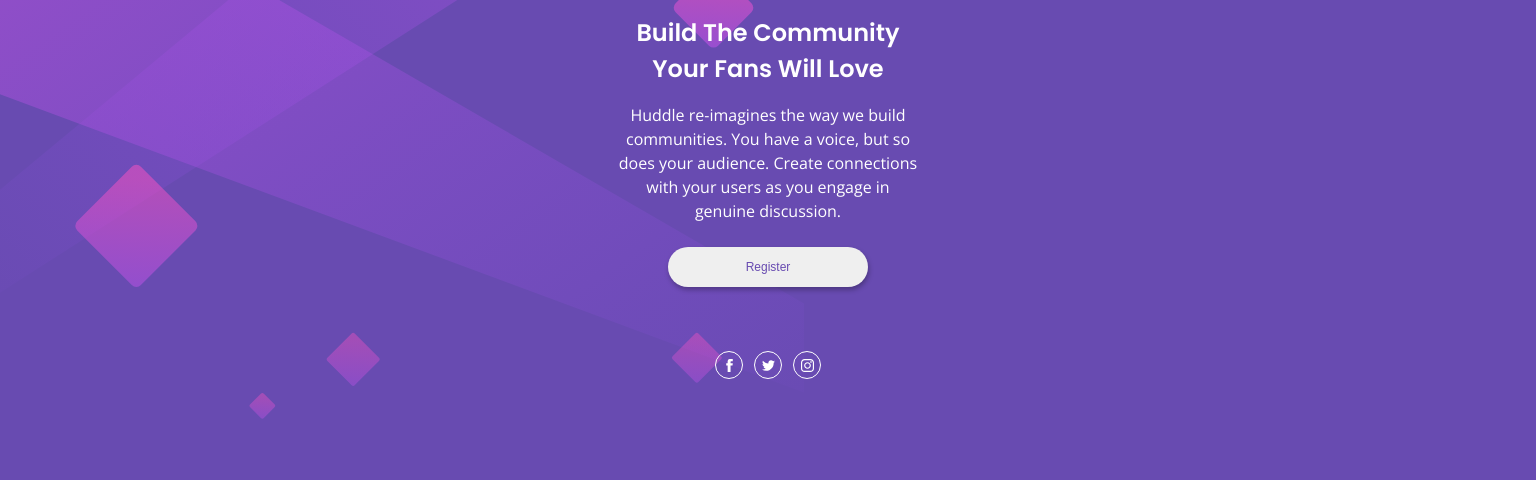
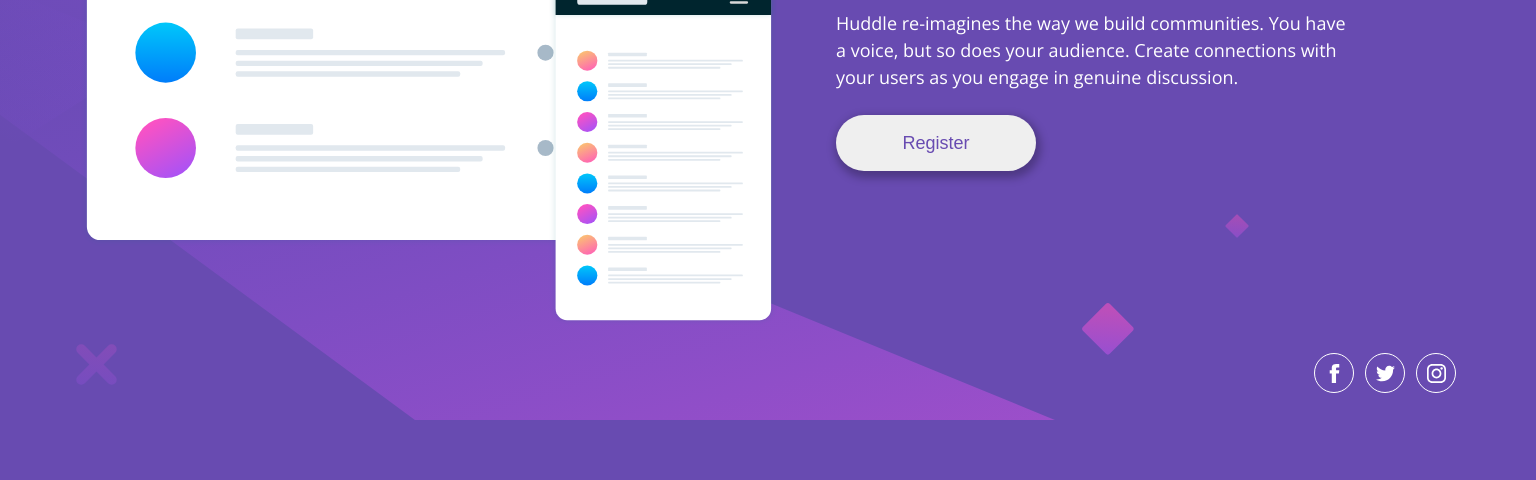
Before and after one commit to Tkharkhelauri/Huddle, a plain HTML site: page index.html in a window 1536 px wide. Shown: the part 380-860 px from the top of the page. Before the commit the page ends 800 px from the top, so only its background shows below. Drawn offline with nearby package versions, Linux system fonts and the light colour scheme.

Commit message:
add desktop version and hovers

```diff
--- a/index.html
+++ b/index.html
@@ -22,12 +22,12 @@
         </div>
     </div>
     <footer>
-        <div class="fb-icon">
+        <div class="svg-circle">
             <svg fill="#ffffff" height="200px" width="200px" version="1.1" id="Capa_1" xmlns="http://www.w3.org/2000/svg" xmlns:xlink="http://www.w3.org/1999/xlink" viewBox="0 0 23.101 23.101" xml:space="preserve"><g id="SVGRepo_bgCarrier" stroke-width="0"></g><g id="SVGRepo_tracerCarrier" stroke-linecap="round" stroke-linejoin="round"></g><g id="SVGRepo_iconCarrier"> <g> <path d="M8.258,4.458c0-0.144,0.02-0.455,0.06-0.931c0.043-0.477,0.223-0.976,0.546-1.5c0.32-0.522,0.839-0.991,1.561-1.406 C11.144,0.208,12.183,0,13.539,0h3.82v4.163h-2.797c-0.277,0-0.535,0.104-0.768,0.309c-0.231,0.205-0.35,0.4-0.35,0.581v2.59h3.914 c-0.041,0.507-0.086,1-0.138,1.476l-0.155,1.258c-0.062,0.425-0.125,0.819-0.187,1.182h-3.462v11.542H8.258V11.558H5.742V7.643 h2.516V4.458z"></path> <g> </g> <g> </g> <g> </g> <g> </g> <g> </g> <g> </g> <g> </g> <g> </g> <g> </g> <g> </g> <g> </g> <g> </g> <g> </g> <g> </g> <g> </g> </g> </g></svg>        </div>
-        <div class="twitter-icon">
+        <div class="svg-circle">
             <svg fill="#ffffff" version="1.1" id="Capa_1" xmlns="http://www.w3.org/2000/svg" xmlns:xlink="http://www.w3.org/1999/xlink" viewBox="0 0 33.88 33.88" xml:space="preserve"><g id="SVGRepo_bgCarrier" stroke-width="0"></g><g id="SVGRepo_tracerCarrier" stroke-linecap="round" stroke-linejoin="round"></g><g id="SVGRepo_iconCarrier"> <g> <path d="M30.414,10.031c0.014,0.297,0.021,0.595,0.021,0.897c0,9.187-6.992,19.779-19.779,19.779c-3.928,0-7.58-1.149-10.657-3.123 c0.546,0.063,1.099,0.095,1.658,0.095c3.26,0,6.254-1.107,8.632-2.974c-3.039-0.058-5.607-2.065-6.491-4.828 c0.424,0.082,0.858,0.125,1.308,0.125c0.635,0,1.248-0.084,1.83-0.244c-3.177-0.639-5.576-3.448-5.576-6.815 c0-0.029,0-0.058,0-0.087c0.939,0.521,2.01,0.833,3.15,0.869C2.646,12.48,1.419,10.35,1.419,7.938c0-1.274,0.343-2.467,0.94-3.495 c3.427,4.206,8.552,6.973,14.327,7.263c-0.117-0.509-0.18-1.038-0.18-1.584c0-3.838,3.112-6.949,6.953-6.949 c1.998,0,3.805,0.844,5.07,2.192c1.582-0.311,3.072-0.89,4.416-1.686c-0.521,1.624-1.621,2.986-3.057,3.844 c1.406-0.166,2.746-0.54,3.991-1.092C32.949,7.826,31.771,9.05,30.414,10.031z"></path> </g> </g></svg>
         </div>
-        <div class="instagram-icon">
+        <div class="svg-circle">
             <svg fill="#ffffff" version="1.1" id="Layer_1" xmlns="http://www.w3.org/2000/svg" xmlns:xlink="http://www.w3.org/1999/xlink" viewBox="0 0 169.063 169.063" xml:space="preserve"><g id="SVGRepo_bgCarrier" stroke-width="0"></g><g id="SVGRepo_tracerCarrier" stroke-linecap="round" stroke-linejoin="round"></g><g id="SVGRepo_iconCarrier"> <g> <path d="M122.406,0H46.654C20.929,0,0,20.93,0,46.655v75.752c0,25.726,20.929,46.655,46.654,46.655h75.752 c25.727,0,46.656-20.93,46.656-46.655V46.655C169.063,20.93,148.133,0,122.406,0z M154.063,122.407 c0,17.455-14.201,31.655-31.656,31.655H46.654C29.2,154.063,15,139.862,15,122.407V46.655C15,29.201,29.2,15,46.654,15h75.752 c17.455,0,31.656,14.201,31.656,31.655V122.407z"></path> <path d="M84.531,40.97c-24.021,0-43.563,19.542-43.563,43.563c0,24.02,19.542,43.561,43.563,43.561s43.563-19.541,43.563-43.561 C128.094,60.512,108.552,40.97,84.531,40.97z M84.531,113.093c-15.749,0-28.563-12.812-28.563-28.561 c0-15.75,12.813-28.563,28.563-28.563s28.563,12.813,28.563,28.563C113.094,100.281,100.28,113.093,84.531,113.093z"></path> <path d="M129.921,28.251c-2.89,0-5.729,1.17-7.77,3.22c-2.051,2.04-3.23,4.88-3.23,7.78c0,2.891,1.18,5.73,3.23,7.78 c2.04,2.04,4.88,3.22,7.77,3.22c2.9,0,5.73-1.18,7.78-3.22c2.05-2.05,3.22-4.89,3.22-7.78c0-2.9-1.17-5.74-3.22-7.78 C135.661,29.421,132.821,28.251,129.921,28.251z"></path> </g> </g></svg>
         </div>
     </footer>
--- a/style.css
+++ b/style.css
@@ -86,7 +86,7 @@ footer {
     justify-content: center;
     gap: 11px;
 }
-.fb-icon {
+.svg-circle {
     display: flex;
     justify-content: center;
     align-items: center;
@@ -96,21 +96,96 @@ footer {
     border-radius: 50%;
 }
 
-.twitter-icon {
-    display: flex;
-    justify-content: center;
-    align-items: center;
-    height: 28px;
-    width: 28px;
-    border: 1.17647px solid #ffffff;
-    border-radius: 50%;
+
+
+@media (min-width: 1440px) {
+    body {
+        display: block;
+        background-image: url(./assets/bg-desktop.svg);
+        background-repeat: no-repeat;
+        background-size: initial;
+    }
+    .container {
+        margin: 60px 80px 40px 80px;
+        height: unset;
+
+
+
+    }
+    .card {
+        display: flex;
+        flex-direction: row;
+        gap: 59px;
+        width: 100%;
+        margin-bottom: 27px;
+    }
+    .mockup {
+        width: 697px;
+        height: 493px;
+        margin: 0px;
+
+    }
+    .logo {
+        height: 45px;
+        width: 200px;
+        margin-bottom: 105px;
+
+    }
+    .text_container {
+        width: 520px;
+        display: block;
+        padding-top: 48px;
+
+
+
+    }
+    h1 {
+        text-align: left;
+        font-size: 40px;
+        line-height: 60px;
+        margin-top: -15px;
+        margin-bottom: 24px;
+    }
+    p {
+        text-align: left;
+        font-size: 18px;
+        line-height: 27px;
+    }
+    button {
+        font-size: 18px;
+        line-height: 27px;
+        width: 200px;
+        height: 56px;
+        border-radius: 28px;
+        border: 0px;
+        box-shadow: 2px 4px 9px 3px rgba(0, 0, 0, 0.258633);
+    }
+    footer {
+        display: flex;
+        justify-content: flex-end;
+        gap: 11px;
+    }
+    .svg-circle {
+        align-items: center;
+        height: 40px;
+        width: 40px;
+
+    }
+    svg {
+        width: 19px;
+        height: 19px;
+
+    }
+
+    button:hover {
+        background: #E880E8;
+        color: #FFFFFF;
+    }
+    .svg-circle:hover {
+        border: solid #FF52C1;
+
+    }
+    .svg-circle:hover>svg {
+        fill: #FF52C1;
+    }
 }
-.instagram-icon {
-    display: flex;
-    justify-content: center;
-    align-items: center;
-    height: 28px;
-    width: 28px;
-    border: 1.17647px solid #ffffff;
-    border-radius: 50%;
-}
```
